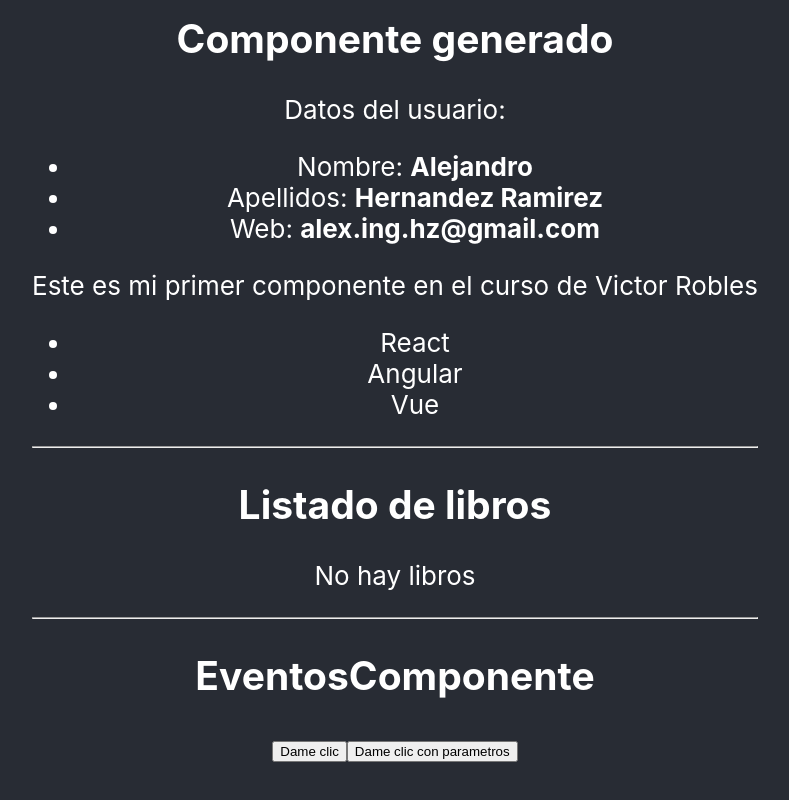
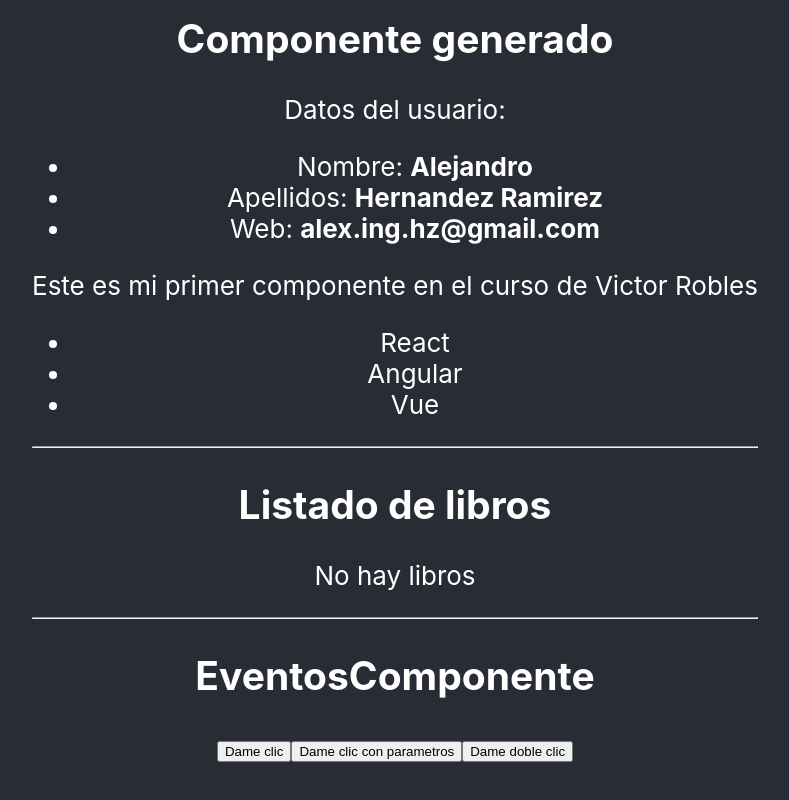
Before and after one commit to axxving/cur-react-vr-axv, a React (Create React App) app in the folder 06-componentes-basicos/01-primeros-pasos-cra/: page / in a window 1280 px wide. Shown: the part 699-1499 px from the top of the page, without its empty margins (245-1034 px from the left). Built offline with nearby package versions, Linux system fonts and the light colour scheme; the HTML template or start-up script is replaced by a standard one.

Commit message:
feat(): double clic event

```diff
--- a/06-componentes-basicos/01-primeros-pasos-cra/src/EventosComponente.js
+++ b/06-componentes-basicos/01-primeros-pasos-cra/src/EventosComponente.js
@@ -11,6 +11,10 @@ export const EventosComponente = () => {
         console.log(event, nombre)
     }
 
+    const handleClickDouble = () => {
+        console.log('Se le dio doble clic al boton')
+    }
+
     return (
         <div className='container'>
             <h2>EventosComponente</h2>
@@ -21,6 +25,9 @@ export const EventosComponente = () => {
             {/* Evento de clic con parametros */}
             <button onClick={(event) => hanldeClicWithEvent(event, 'Alejandro')}> Dame clic con parametros </button>
 
+            {/* Evento de doble clic */}
+            <button onDoubleClick={handleClickDouble}>Dame doble clic</button>
+
         </div>
     )
 }
```
